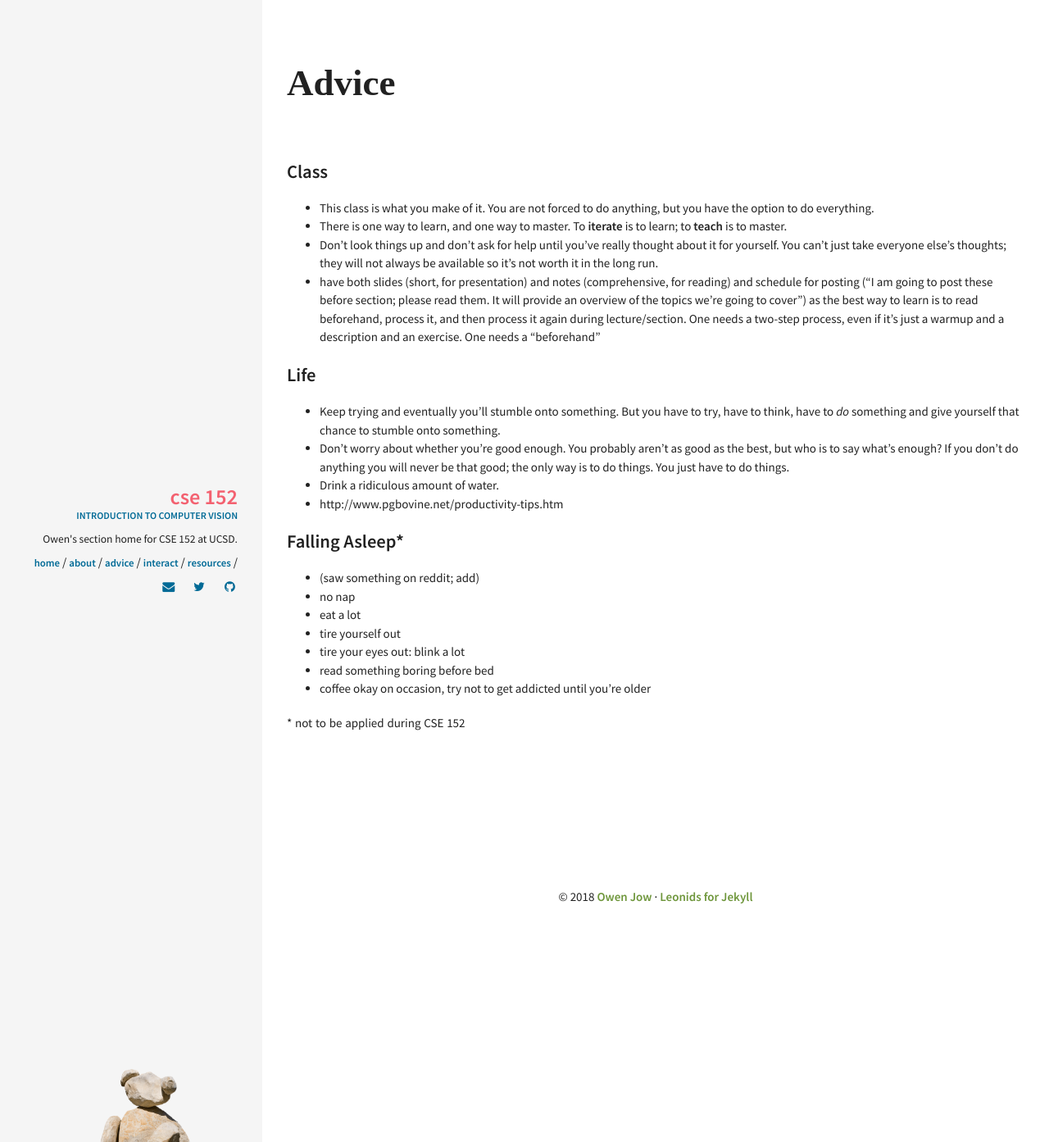
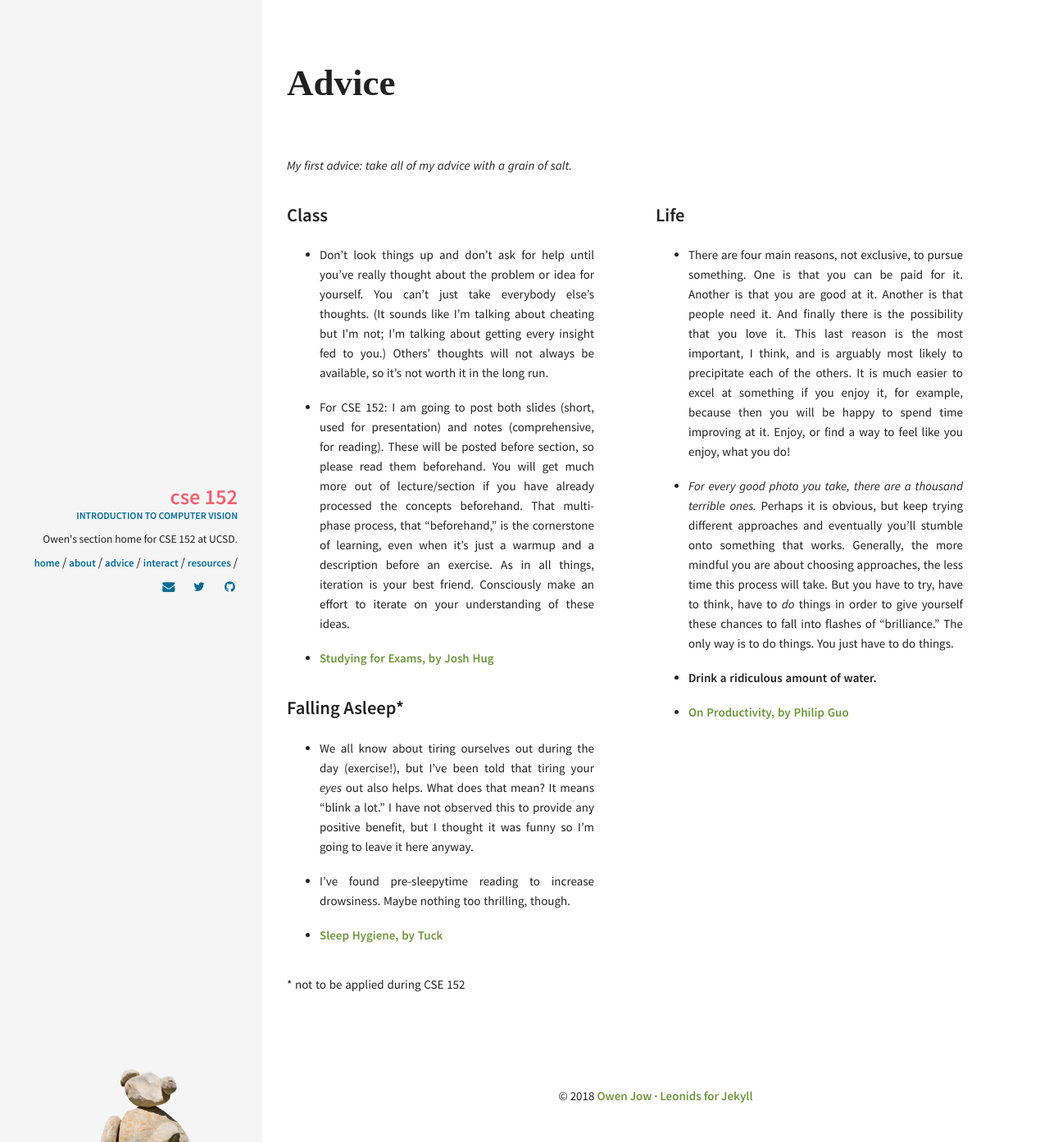
Before and after one commit to ohjay/cse152, a Jekyll site: the page built from pages/advice.md, in a window 1280 px wide. Shown: the whole page at 82% size. Built offline with Jekyll 4.4.1, drawn with Linux system fonts in a browser that asks for light colours; some web fonts are replaced; comment, search, counter and statistics services are not loaded.

Commit message:
minor content updates

```diff
--- a/_includes/about/teaching_statement.html
+++ b/_includes/about/teaching_statement.html
@@ -1,11 +1,11 @@
 <h2><span data-i18n="skills.my_skills">Teaching Statement</span></h2>
 
 <div>
-  philosophy: where CV is concerned, learning is an active process. You need to be making the connections yourself, filling in the blanks; it will do you no good to have everything just told to you. The point – to _understand_ - is to be able to rederive any of these things yourself, formulate your own conclusions, generate your own thoughts. If you're memorizing, you're doing it wrong. Think! It should be a feedback loop, and you should be contributing.
+  Philosophy: where CV is concerned, learning is an active process. You need to be making the connections yourself, filling in the blanks; it will do you no good to have everything just told to you. The point – to _understand_ - is to be able to rederive any of these things yourself, formulate your own conclusions, generate your own thoughts. If you're memorizing, you're doing it wrong. Think! It should be a feedback loop, and you should be contributing.
 
   <br /><br />
 
-    I strive for accessibility, and I believe that the best way to learn is to teach. Therefore, I want to give you guys the opportunity to teach as well.
+    I strive for accessibility, and I believe that the best way to learn is to teach. Therefore, I want to give you guys <a href="https://owenjow.xyz/cse152/interact">the opportunity to teach as well</a>.
 
   <br /><br />
 
--- a/_sass/pages/_layout.scss
+++ b/_sass/pages/_layout.scss
@@ -109,7 +109,6 @@
   border-radius: 3px;
   letter-spacing: 0.03em;
   color: #fff;
-  background-color: #1b9ce2;
   box-sizing: border-box;
   height: 32px;
   line-height: 32px;
@@ -119,7 +118,11 @@
   transition: all 0.23s ease-in-out 0s;
   cursor: pointer;
 }
-#ts-button:hover {
+#ts-button, .clear > #mc-embedded-subscribe.button {
+  background-color: #1b9ce2;
+  font-weight: bold;
+}
+#ts-button:hover, .clear > #mc-embedded-subscribe.button:hover {
   background-color: #046497;
 }
 .iframe-container {
--- a/pages/advice.md
+++ b/pages/advice.md
@@ -4,25 +4,65 @@ title: Advice
 permalink: /advice/
 ---
 
-### Class
-- This class is what you make of it. You are not forced to do anything, but you have the option to do everything.
-- There is one way to learn, and one way to master. To **iterate** is to learn; to **teach** is to master.
-- Don't look things up and don't ask for help until you've really thought about it for yourself. You can't just take everyone else's thoughts; they will not always be available so it's not worth it in the long run.
-- have both slides (short, for presentation) and notes (comprehensive, for reading) and schedule for posting ("I am going to post these before section; please read them. It will provide an overview of the topics we're going to cover") as the best way to learn is to read beforehand, process it, and then process it again during lecture/section. One needs a two-step process, even if it's just a warmup and a description and an exercise. One needs a "beforehand"
+_My first advice: take all of my advice with a grain of salt._
 
-### Life
-- Keep trying and eventually you'll stumble onto something. But you have to try, have to think, have to _do_ something and give yourself that chance to stumble onto something.
-- Don't worry about whether you're good enough. You probably aren't as good as the best, but who is to say what's enough? If you don't do anything you will never be that good; the only way is to do things. You just have to do things.
-- Drink a ridiculous amount of water.
-- http://www.pgbovine.net/productivity-tips.htm
+<div style="text-align: justify">
+  <div class="row">
+    <div class="col l5">
+      <div class="row">
+        <div class="col">
+          <h3 id="class">Class</h3>
+          <ul>
+            <li>
+              <p>Don’t look things up and don’t ask for help until you’ve really thought about the problem or idea for yourself. You can’t just take everybody else’s thoughts. (It sounds like I’m talking about cheating but I’m not; I’m talking about getting every insight fed to you.) Others’ thoughts will not always be available, so it’s not worth it in the long run.</p>
+            </li>
+            <li>
+              <p>For CSE 152: I am going to post both slides (short, used for presentation) and notes (comprehensive, for reading). These will be posted before section, so please read them beforehand. You will get much more out of lecture/section if you have already processed the concepts beforehand. That multi-phase process, that “beforehand,” is the cornerstone of learning, even when it’s just a warmup and a description before an exercise. As in all things, iteration is your best friend. Consciously make an effort to iterate on your understanding of these ideas.</p>
+            </li>
+            <li>
+              <p><a href="http://datastructur.es/sp17/materials/guides/study-guide.html">Studying for Exams, by Josh Hug</a></p>
+            </li>
+          </ul>
+        </div>
+      </div>
+      <div class="row">
+        <div class="col">
+          <h3 id="falling-asleep">Falling Asleep*</h3>
+          <ul>
+            <li>
+              <p>We all know about tiring ourselves out during the day (exercise!), but I’ve been told that tiring your <em>eyes</em> out also helps. What does that mean? It means “blink a lot.” I have not observed this to provide any positive benefit, but I thought it was funny so I’m going to leave it here anyway.</p>
+            </li>
+            <li>
+              <p>I’ve found pre-sleepytime reading to increase drowsiness. Maybe nothing too thrilling, though.</p>
+            </li>
+            <li>
+              <p><a href="https://www.tuck.com/sleep-hygiene/">Sleep Hygiene, by Tuck</a></p>
+            </li>
+          </ul>
+        </div>
+      </div>
+    </div>
 
-### Falling Asleep*
-- (saw something on reddit; add)
-- no nap
-- eat a lot
-- tire yourself out
-- tire your eyes out: blink a lot
-- read something boring before bed
-- coffee okay on occasion, try not to get addicted until you're older
+    <div class="col l5 offset-l1">
+      <div class="row">
+        <h3 id="life">Life</h3>
+        <ul>
+          <li>
+            <p>There are four main reasons, not exclusive, to pursue something. One is that you can be paid for it. Another is that you are good at it. Another is that people need it. And finally there is the possibility that you love it. This last reason is the most important, I think, and is arguably most likely to precipitate each of the others. It is much easier to excel at something if you enjoy it, for example, because then you will be happy to spend time improving at it. Enjoy, or find a way to feel like you enjoy, what you do!</p>
+          </li>
+          <li>
+            <p><em>For every good photo you take, there are a thousand terrible ones.</em> Perhaps it is obvious, but keep trying different approaches and eventually you’ll stumble onto something that works. Generally, the more mindful you are about choosing approaches, the less time this process will take. But you have to try, have to think, have to <em>do</em> things in order to give yourself these chances to fall into flashes of “brilliance.” The only way is to do things. You just have to do things.</p>
+          </li>
+          <li>
+            <p><strong>Drink a ridiculous amount of water.</strong></p>
+          </li>
+          <li>
+            <p><a href="http://www.pgbovine.net/productivity-tips.htm">On Productivity, by Philip Guo</a></p>
+          </li>
+        </ul>
+      </div>
+    </div>
+  </div>
+</div>
 
-\* not to be applied during CSE 152
+<p>* not to be applied during CSE 152</p>
```
Also changed, not shown: pages/interact.md (+5 -8 lines), pages/about.html (indentation only).
